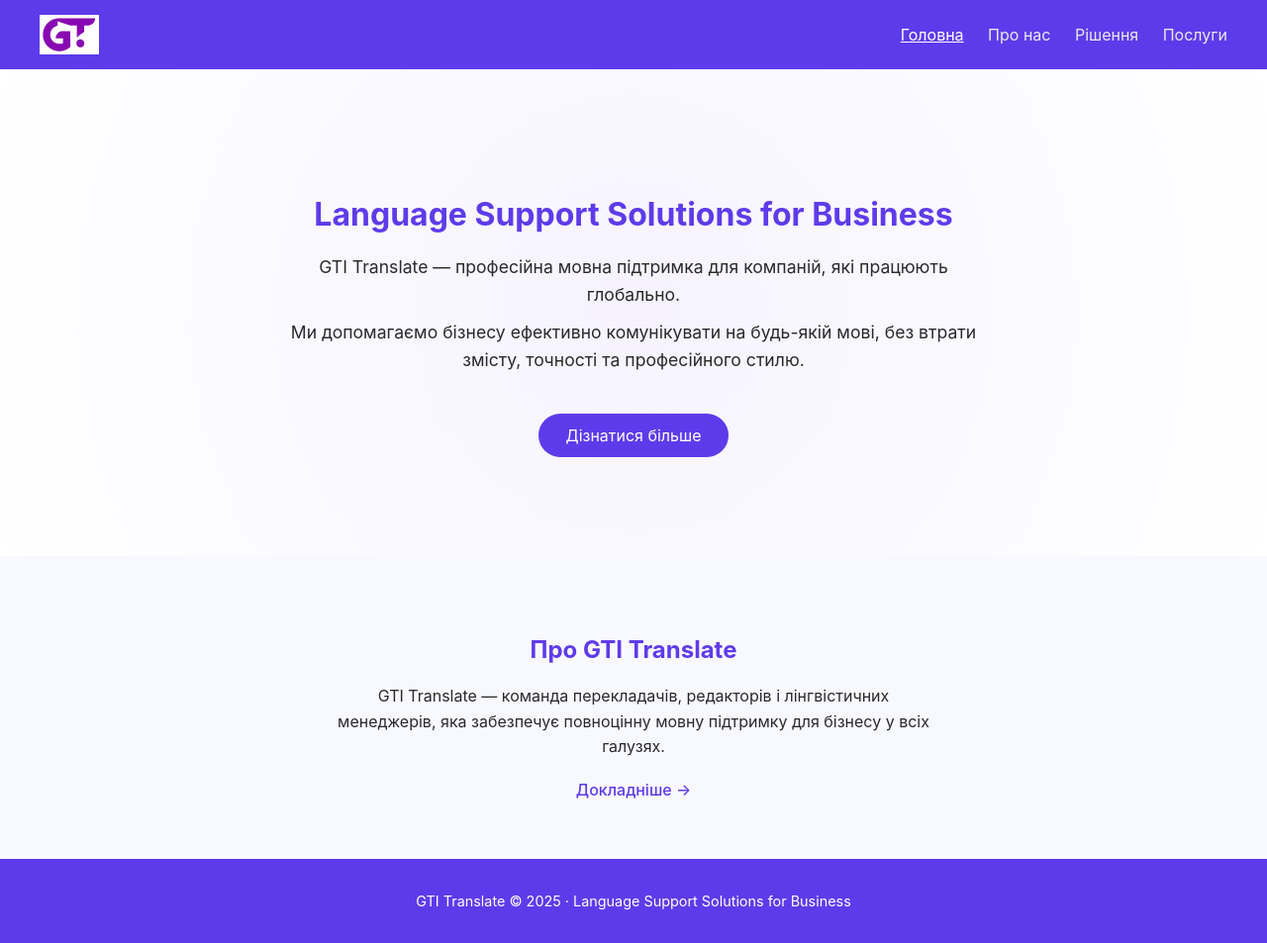
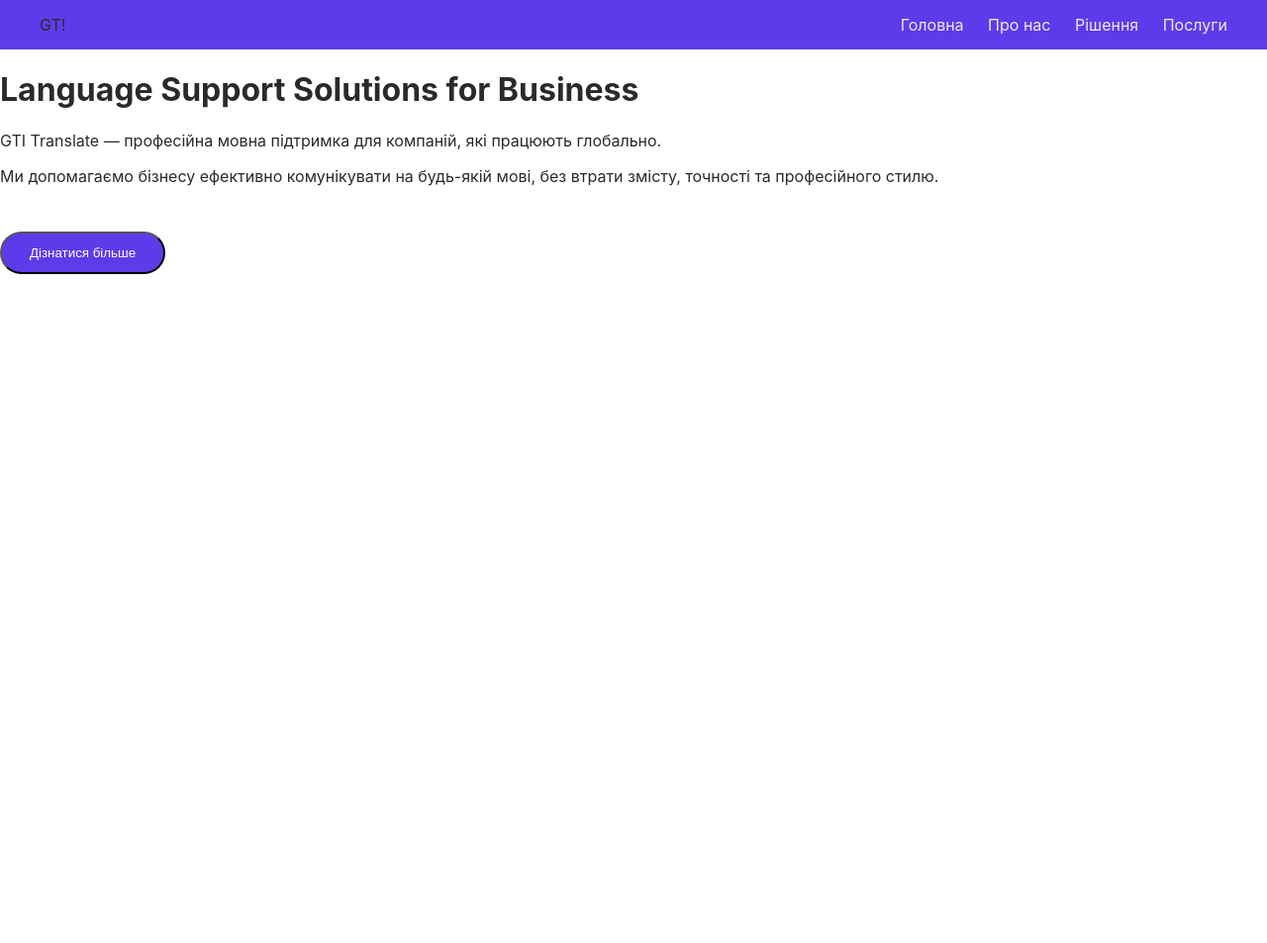
Before and after one commit to Helen369-gif1/gti-translate, a plain HTML site: page index.html in a window 1280 px wide. Shown: the whole page at 99% size. After the commit the page ends 800 px from the top, so only its background shows below. Drawn offline with Linux system fonts and the light colour scheme.

Commit message:
Refactor index.html for cleaner layout
Removed unnecessary sections and simplified structure.

```diff
--- a/index.html
+++ b/index.html
@@ -3,44 +3,31 @@
 <head>
   <meta charset="UTF-8" />
   <meta name="viewport" content="width=device-width, initial-scale=1.0" />
-  <title>GTI Translate — Language Support Solutions for Business</title>
-  <link rel="stylesheet" href="style.css" />
+  <title>GTI Translate</title>
+
+  <!-- Подключение внешнего CSS -->
+  <link rel="stylesheet" href="style.css">
 </head>
 <body>
-  <!-- 🔹 Шапка сайту -->
   <header>
-    <div class="logo">
-      <img src="logo01.svg" alt="GTI Translate logo" />
-    </div>
+    <div class="logo">GT!</div>
     <nav>
-      <a href="index.html" class="active">Головна</a>
+      <a href="index.html">Головна</a>
       <a href="about.html">Про нас</a>
       <a href="solutions.html">Рішення</a>
       <a href="services.html">Послуги</a>
     </nav>
   </header>
 
-  <!-- 🔹 Головний блок -->
-  <section class="hero">
+  <div class="content">
     <h1>Language Support Solutions for Business</h1>
-    <p>GTI Translate — професійна мовна підтримка для компаній, які працюють глобально.</p>
-    <p>Ми допомагаємо бізнесу ефективно комунікувати на будь-якій мові, без втрати змісту, точності та професійного стилю.</p>
-    <a href="about.html" class="btn">Дізнатися більше</a>
-  </section>
-
-  <!-- 🔹 Коротко про компанію -->
-  <section class="about-preview">
-    <h2>Про GTI Translate</h2>
     <p>
-      GTI Translate — команда перекладачів, редакторів і лінгвістичних менеджерів, яка забезпечує
-      повноцінну мовну підтримку для бізнесу у всіх галузях.
+      GTI Translate — професійна мовна підтримка для компаній, які працюють глобально.
     </p>
-    <a href="about.html" class="link">Докладніше →</a>
-  </section>
-
-  <!-- 🔹 Футер -->
-  <footer>
-    <p>GTI Translate © 2025 · Language Support Solutions for Business</p>
-  </footer>
+    <p>
+      Ми допомагаємо бізнесу ефективно комунікувати на будь-якій мові, без втрати змісту, точності та професійного стилю.
+    </p>
+    <button class="btn">Дізнатися більше</button>
+  </div>
 </body>
 </html>
```
